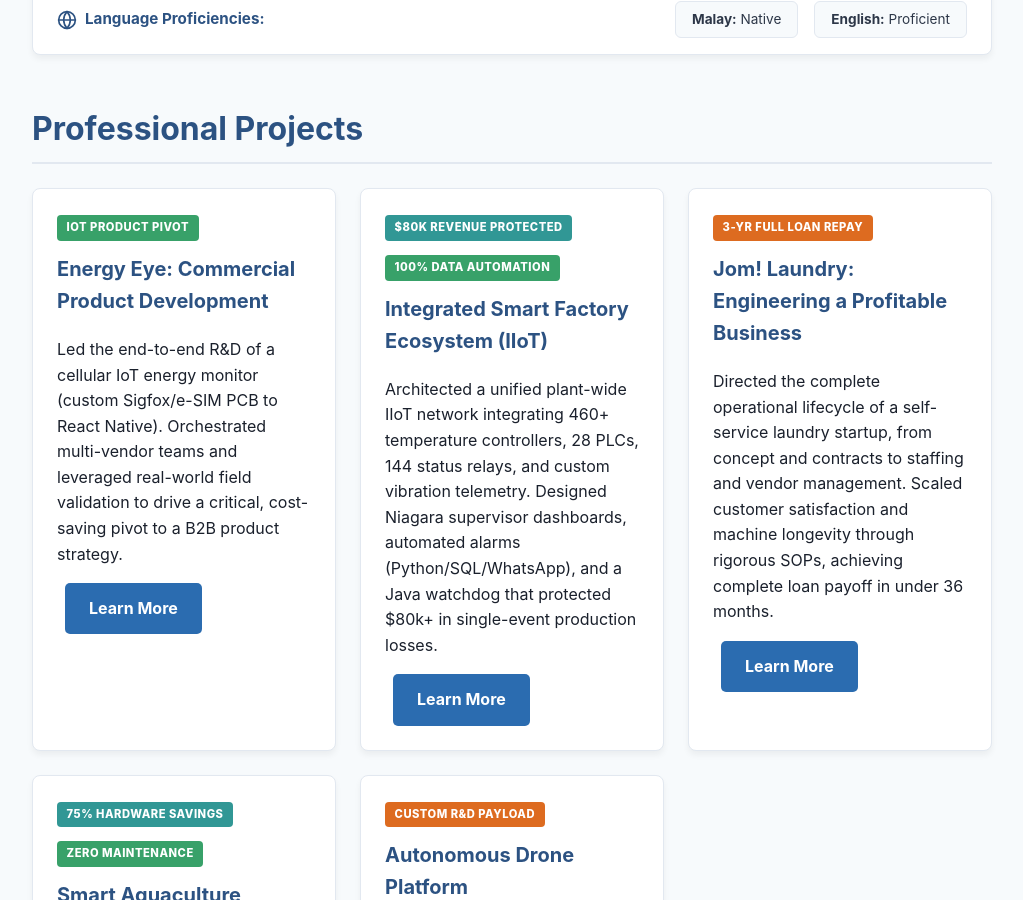
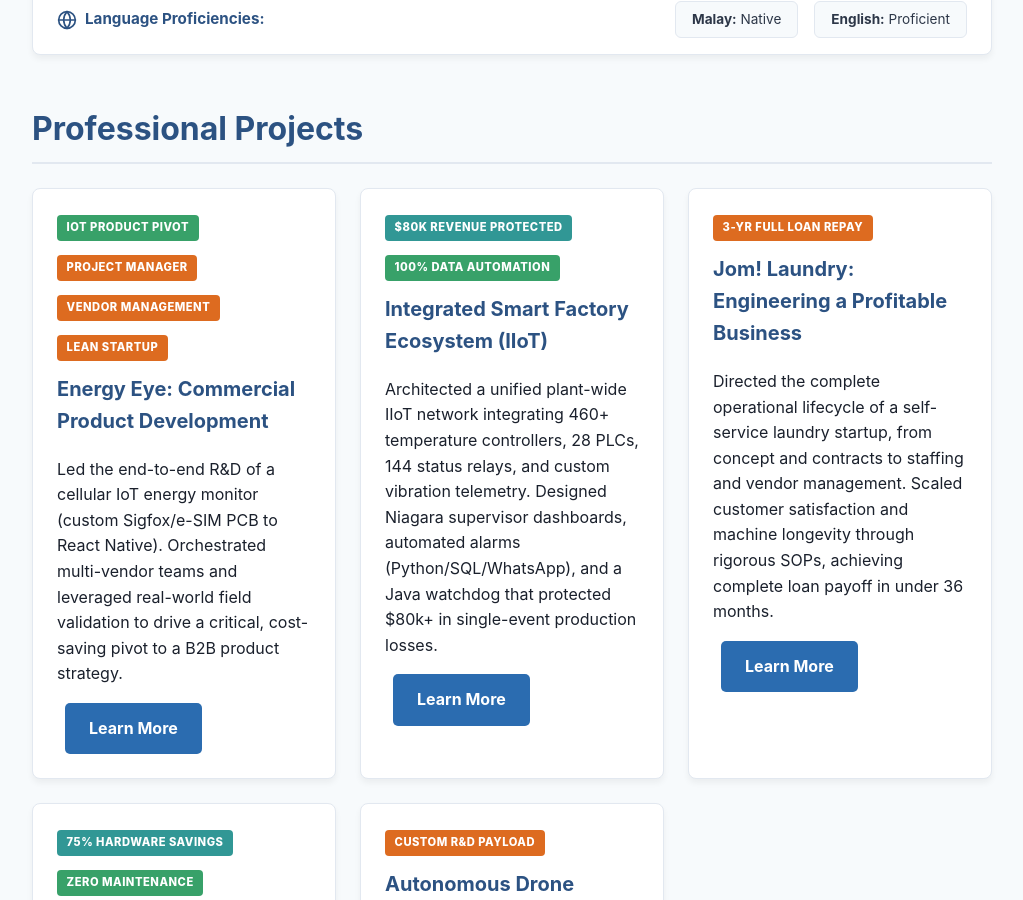
Before and after one commit to xion-xion/xion-xion.github.io, a Jekyll site: the page built from index.html, in a window 1280 px wide and 900 px high, scrolled down 2418 px. Shown: the whole window, without its empty margins (128-1151 px from the left). Built offline with Jekyll 4.4.1, drawn with Linux system fonts in a browser that asks for light colours.

Commit message:
Add PM, vendor management, and lean startup tags to Energy Eye card

```diff
--- a/index.html
+++ b/index.html
@@ -219,6 +219,9 @@
     <div class="project-gallery">
         <div class="project-card">
             <span class="metric-badge green">IoT Product Pivot</span>
+            <span class="metric-badge orange">Project Manager</span>
+            <span class="metric-badge orange">Vendor Management</span>
+            <span class="metric-badge orange">Lean Startup</span>
             <h3>Energy Eye: Commercial Product Development</h3>
             <p>Led the end-to-end R&D of a cellular IoT energy monitor (custom Sigfox/e-SIM PCB to React Native). Orchestrated multi-vendor teams and leveraged real-world field validation to drive a critical, cost-saving pivot to a B2B product strategy.</p>
             <a href="projects/project-energy-eye.html" class="button">Learn More</a>
```
